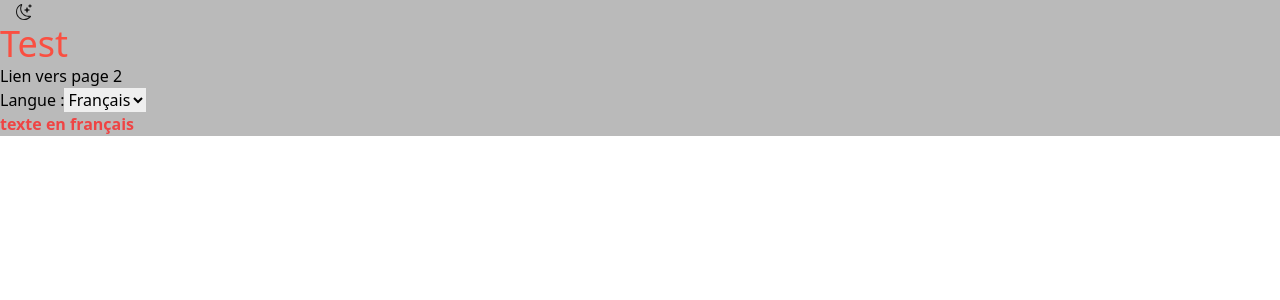
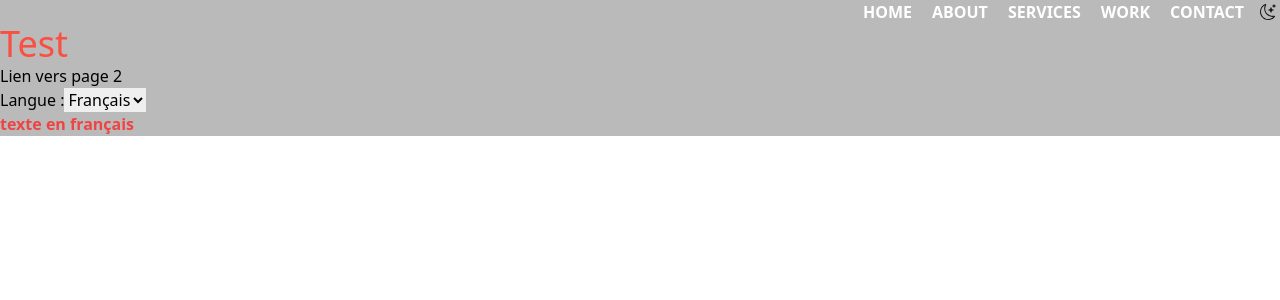
Before and after one commit to Titou360/Painter, a Next.js app: page / in a window 1280 px wide. Shown: the top 300 px of the page. Built offline with nearby package versions, Linux system fonts and the light colour scheme.

Commit message:
Adding the navbar

```diff
--- a/src/components/Navbar.jsx
+++ b/src/components/Navbar.jsx
@@ -2,16 +2,52 @@
 import Link from 'next/link';
 import { useTranslation } from 'react-i18next';
 
+const CustomLink = ({ href, title, className = '' }) => {
+
+  return (
+    <Link href={href} className={`${className} relative group`}>
+      {title}
+
+      <span
+        className={`
+      h-[2px] inline-block bg-primary absolute left-0 -bottom-0.5 group-hover:w-full transition-[width] ease duration-300
+      `}
+      >
+        &nbsp;
+      </span>
+    </Link>
+  );
+};
 
 const Navbar = () => {
   const { t } = useTranslation('header');
   return (
-    <nav>
-      <Link href="#" className="font-Poppins uppercase" title="home" />
-      <Link href="#" className="font-Poppins uppercase" title="about" />
-      <Link href="#" className="font-Poppins uppercase" title="services" />
-      <Link href="#" className="font-Poppins uppercase" title="work" />
-      <Link href="#" className="font-Poppins uppercase" title="contact" />
+    <nav className="flex flex-nowrap gap-5">
+      <CustomLink
+        href="#"
+        className="text-white hover:text-painterOrange transition duration-300 ease font-bold font-Poppins uppercase"
+        title="home"
+      />
+      <CustomLink
+        href="#"
+        className="text-white hover:text-painterOrange transition duration-300 ease font-bold font-Poppins uppercase"
+        title="about"
+      />
+      <CustomLink
+        href="#"
+        className="text-white hover:text-painterOrange transition duration-300 ease font-bold font-Poppins uppercase"
+        title="services"
+      />
+      <CustomLink
+        href="#"
+        className="text-white hover:text-painterOrange transition duration-300 ease font-bold font-Poppins uppercase"
+        title="work"
+      />
+      <CustomLink
+        href="#"
+        className="text-white hover:text-painterOrange transition duration-300 ease font-bold font-Poppins uppercase"
+        title="contact"
+      />
     </nav>
   );
 };
--- a/src/components/header.jsx
+++ b/src/components/header.jsx
@@ -3,12 +3,12 @@ import Navbar from './Navbar';
 
 export default function Header() {
   return (
-    <div>
+    <header className='flex justify-between'>
       <div></div>
-      <div>
+      <div className='flex flex-nowrap'>
         <Navbar />
         <DarkModeBtn />
       </div>
-    </div>
+    </header>
   );
 }
```
